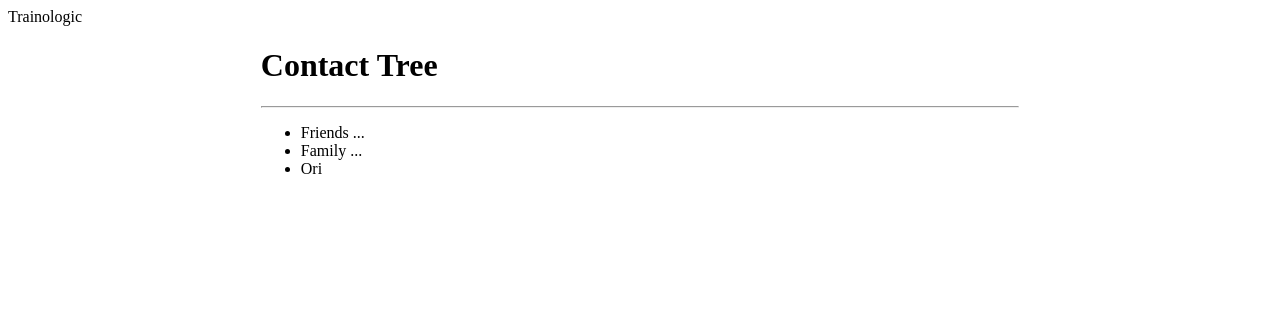
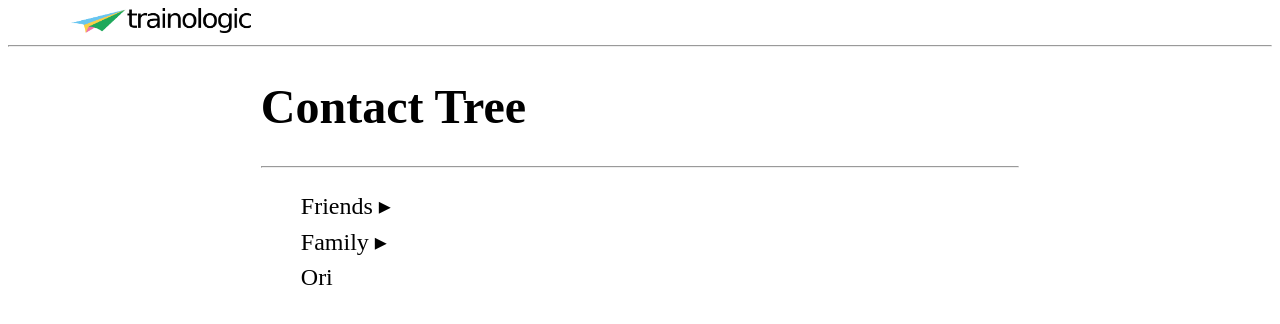
Before and after one commit to nhk-gh/trainologic, a website: page app/index.html in a window 1280 px wide. Drawn offline with nearby package versions, Linux system fonts and the light colour scheme; some packages are replaced by stand-ins of ours; files that its build step writes are made by us from their sources.

Commit message:
CSS, WIP

```diff
--- a/app/index.html
+++ b/app/index.html
@@ -21,11 +21,15 @@
 
     <!-- Add your site or application content here -->
     <div class="header">
-      Trainologic
+      <span>
+        <img src="/images/logo-black.png" style="width: 180px; height: 25px; margin-left: 5%">
+      </span>
+
+      <hr/>
     </div>
 
-    <div class="container">
-    <div ng-view=""></div>
+      <div class="container">
+        <div ng-view=""></div>
     </div>
 
     <!-- Google Analytics: change UA-XXXXX-X to be your site's ID -->
--- a/app/styles/main.css
+++ b/app/styles/main.css
@@ -1,86 +1,13 @@
-/*.browsehappy {*/
-  /*margin: 0.2em 0;*/
-  /*background: #ccc;*/
-  /*color: #000;*/
-  /*padding: 0.2em 0;*/
-/*}*/
 
-/*body {*/
-  /*padding: 0;*/
-/*}*/
-
-/*!* Everything but the jumbotron gets side spacing for mobile first views *!*/
-/*.header,*/
-/*.marketing,*/
-/*.footer {*/
-  /*padding-left: 15px;*/
-  /*padding-right: 15px;*/
-/*}*/
-
-/*!* Custom page header *!*/
-/*.header {*/
-  /*border-bottom: 1px solid #e5e5e5;*/
-  /*margin-bottom: 10px;*/
-/*}*/
-/*!* Make the masthead heading the same height as the navigation *!*/
-/*.header h3 {*/
-  /*margin-top: 0;*/
-  /*margin-bottom: 0;*/
-  /*line-height: 40px;*/
-  /*padding-bottom: 19px;*/
-/*}*/
-
-/*!* Custom page footer *!*/
-/*.footer {*/
-  /*padding-top: 19px;*/
-  /*color: #777;*/
-  /*border-top: 1px solid #e5e5e5;*/
-/*}*/
-
-/*.container-narrow > hr {*/
-  /*margin: 30px 0;*/
-/*}*/
-
-/*!* Main marketing message and sign up button *!*/
-/*.jumbotron {*/
-  /*text-align: center;*/
-  /*border-bottom: 1px solid #e5e5e5;*/
-/*}*/
-/*.jumbotron .btn {*/
-  /*font-size: 21px;*/
-  /*padding: 14px 24px;*/
-/*}*/
-
-/*!* Supporting marketing content *!*/
-/*.marketing {*/
-  /*margin: 40px 0;*/
-/*}*/
-/*.marketing p + h4 {*/
-  /*margin-top: 28px;*/
-/*}*/
-
-/*!* Responsive: Portrait tablets and up *!*/
-/*@media screen and (min-width: 768px) {*/
-  /*.container {*/
-    /*max-width: 730px;*/
-  /*}*/
-
-  /*!* Remove the padding we set earlier *!*/
-  /*.header,*/
-  /*.marketing,*/
-  /*.footer {*/
-    /*padding-left: 0;*/
-    /*padding-right: 0;*/
-  /*}*/
-  /*!* Space out the masthead *!*/
-  /*.header {*/
-    /*margin-bottom: 30px;*/
-  /*}*/
-  /*!* Remove the bottom border on the jumbotron for visual effect *!*/
-  /*.jumbotron {*/
-    /*border-bottom: 0;*/
-  /*}*/
-/*}*/
+.main-view{
+  font-size: 24px;
+}
+ul {
+  list-style-type: none;
+}
+li{
+  margin: 8px 0;
+}
 .container {
   width: 60%;
   margin: 0 auto;
@@ -90,7 +17,7 @@
   cursor: pointer;
 }
 .group:after {
-  content: '...';
+  content: '\25B8';
 }
 .contact {
   cursor: default;
--- a/app/views/main.html
+++ b/app/views/main.html
@@ -6,11 +6,11 @@
       <li ng-repeat="item in contacts" ng-click="toggleContacts($event, item)">
         <div ng-class="item.type.toLowerCase()"> {{item.name}} </div>
 
-        <ul ng-hide="item.collapsed">
+        <ul ng-if="!item.collapsed">
           <li ng-repeat="contact in item.contacts" ng-click="toggleContacts($event, contact)">
             <div ng-class="contact.type.toLowerCase()"> {{contact.name}} </div>
 
-            <ul ng-hide="contact.collapsed">
+            <ul ng-if="!contact.collapsed">
               <li ng-repeat="subContact in contact.contacts" ng-click="toggleContacts($event, subContact)">
                 <div ng-class="subContact.type.toLowerCase()"> {{subContact.name}} </div>
               </li>
```
Also changed, not shown: app/images/logo-black.png (added), app/images/yeoman.png (deleted).
